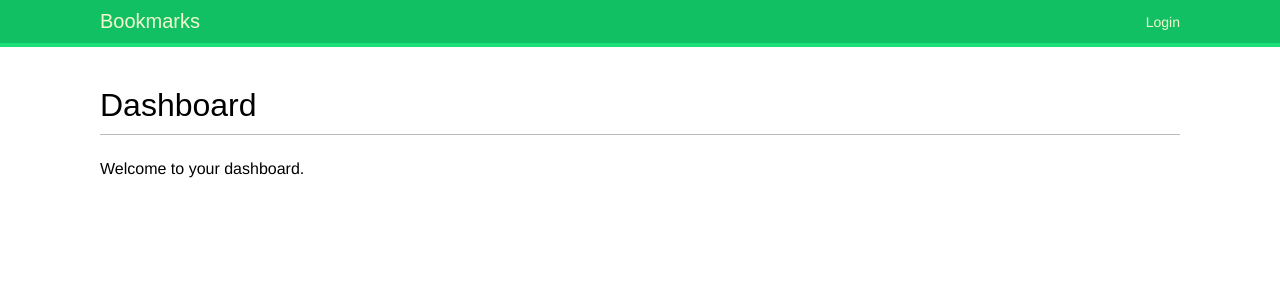
After one commit to MoazSamy/Django-By-Example, a Django app: template Social site project/account/templates/account/dashboard.html in a window 1280 px wide. The commit adds this page. Shown: the top 300 px of the page. Run offline with Django 4.2, Linux system fonts and the light colour scheme; the template is opened without the code that fills it, so the values that code supplies are empty; some web fonts are replaced.

Commit message:
Adding dashboard

```diff
--- /dev/null
+++ b/Social site project/account/templates/account/dashboard.html
@@ -0,0 +1,8 @@
+{% extends "base.html" %}
+
+{% block title %}Dashboard{% endblock %}
+
+{% block content %}
+    <h1>Dashboard</h1>
+    <p>Welcome to your dashboard.</p>
+{% endblock %}
--- a/Social site project/account/templates/base.html
+++ b/Social site project/account/templates/base.html
@@ -13,6 +13,27 @@
 <body>
     <div id="header">
         <span class="logo">Bookmarks</span>
+        {% if request.user.is_authenticated %}
+            <ul class="menu">
+                <li {% if section == "dashboard" %}class="selected"{% endif %}>
+                    <a href="{% url 'dashboard' %}">My Dashboard</a>
+                </li>
+                <li {% if section == "images" %}class="selected"{% endif %}>
+                    <a href="#">Images</a>
+                </li>
+                <li {% if section == "people" %}class="selected"{% endif %}>
+                    <a href="#">People</a>
+                </li>
+            </ul>
+        {% endif %}
+        <span class="user">
+            {% if request.user.is_authenticated %}
+                Hello {{request.user.first_name}},
+                <a href="{% url 'logout' %}">Logout</a>
+            {% else %}
+                <a href="{% url 'login' %}">Login</a>
+            {% endif %}
+        </span>
     </div>
     <div id="content">
         {% block content %}
```
Also changed, not shown: Social site project/account/templates/registration/logged_out.html (renamed from Social site project/account/templates/registration/logout.html).
